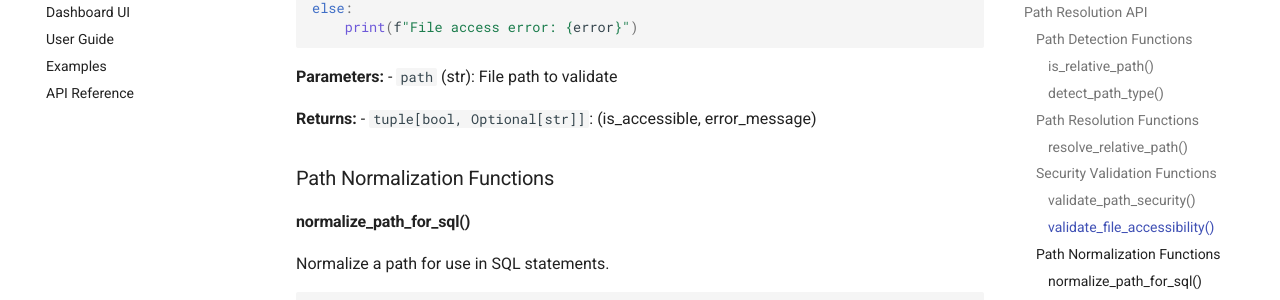
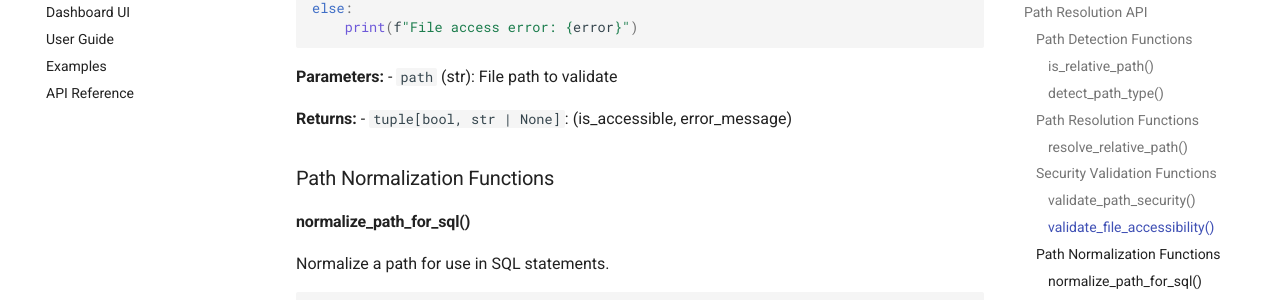
Before and after one commit to legout/duckalog, an MkDocs documentation site: the page built from docs/reference/api.md, in a window 1280 px wide and 900 px high, scrolled down 2657 px. Shown: the part 150-450 px from the top of the window. Built offline with MkDocs 1.6.1 and Material for MkDocs 9.7.7, drawn with Linux system fonts in a browser that asks for light colours; comment, search, counter and statistics services are not loaded.

Commit message:
docs: update examples to use modern type annotations
- Replace Optional[str] with str | None in API docs
- Replace Dict[str, Any] with dict[str, Any] in architecture docs
- Align documentation with modernized codebase

Follows modernize-python-typing proposal updates

```diff
--- a/docs/reference/api.md
+++ b/docs/reference/api.md
@@ -149,7 +149,7 @@ else:
 - `path` (str): File path to validate
 
 **Returns:**
-- `tuple[bool, Optional[str]]`: (is_accessible, error_message)
+- `tuple[bool, str | None]`: (is_accessible, error_message)
 
 ### Path Normalization Functions
 
```
Also changed, not shown: docs/architecture.md (+1 -1 lines).
